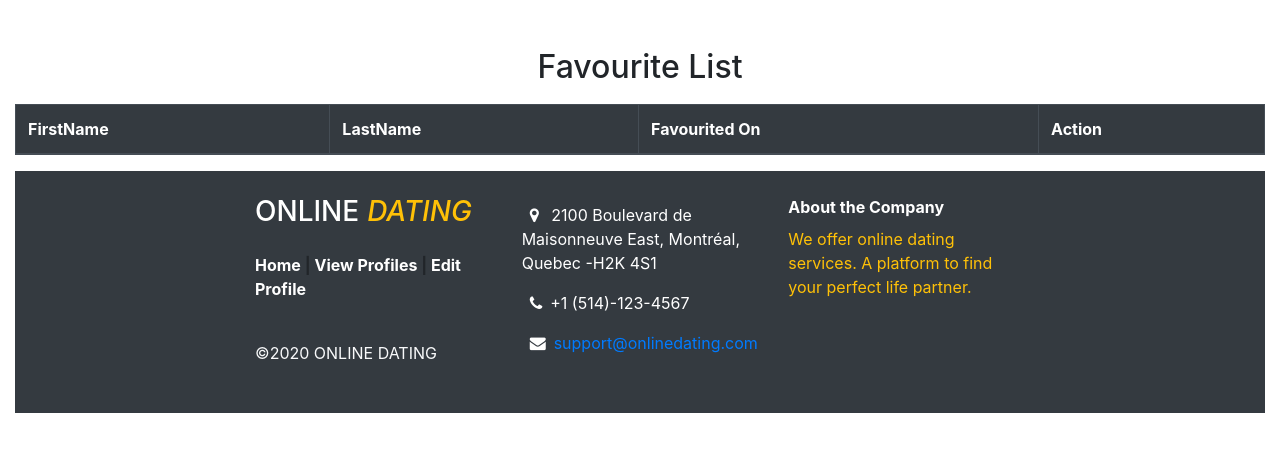
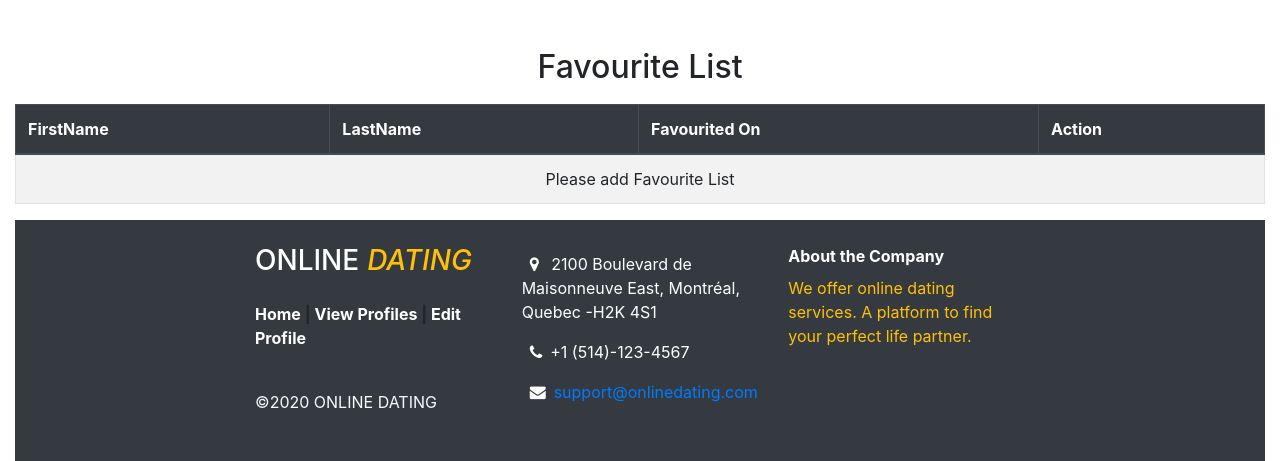
Before and after one commit to vatsal121/datingSitePHP, a PHP site: page /favourite_list.php in a window 1280 px wide. Shown: the part 56-517 px from the top of the page. Run offline with PHP 8.4, Linux system fonts and the light colour scheme; the visitor is signed in with stand-in values (Sample User, id 1); data comes from the database, SQL or seed files in the repository; data that the repository does not hold is empty.

Commit message:
Update done on Notification Page

```diff
--- a/favourite_list.php
+++ b/favourite_list.php
@@ -96,7 +96,13 @@ if (isset($_SESSION['userId'])) {
                 <td><?php echo $row1['dateCreated']; ?></td>
                 <td><a href="./favourite_list.php?id=<?php echo $_SESSION['userId']; ?>" class="btn btn-danger">Remove</a></td>
             </tr>
-        <?php } ?>
+        <?php }
+        if($row1 !== 0){
+            ?>
+            <tr class="text-center">
+                <td colspan="4"> Please add Favourite List</td>
+            </tr>
+        <?php }?>
         <?php
         while( $row = $selectStatemenet->fetch(PDO::FETCH_ASSOC) ) {
         ?>
```
